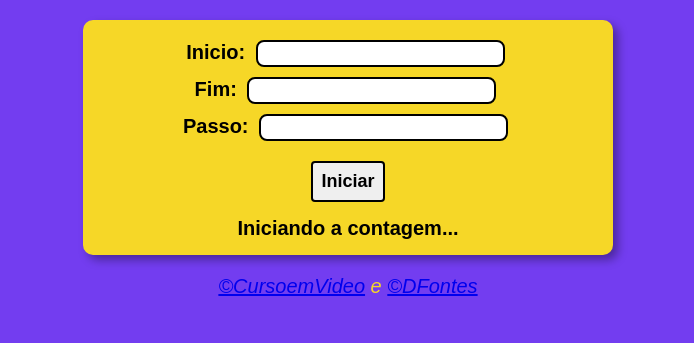
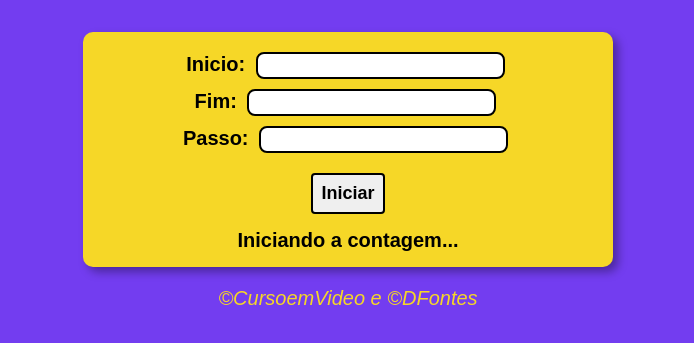
Before and after one commit to Fino59/Contador, a plain HTML site: page index.html in a window 1280 px wide. Shown: the part 179-522 px from the top of the page, without its empty margins (292-986 px from the left). Drawn offline with Linux system fonts and the light colour scheme.

Commit message:
Update CSS with estilization for links

```diff
--- a/style.css
+++ b/style.css
@@ -14,6 +14,7 @@ section {
     padding: 15px;
     width: 500px;
     margin: auto;
+    margin-top: 35px;
     box-shadow: 5px 5px 10px rgba(0, 0, 0, 0.349);
     text-align: center;
     font-weight: bold;
@@ -39,6 +40,11 @@ section {
     text-decoration:none;
     }
 
+a {
+    text-decoration: none;
+    color: rgb(246, 215, 39);
+}
+
 footer {
     color: rgb(246, 215, 39);
     text-align: center;
```
